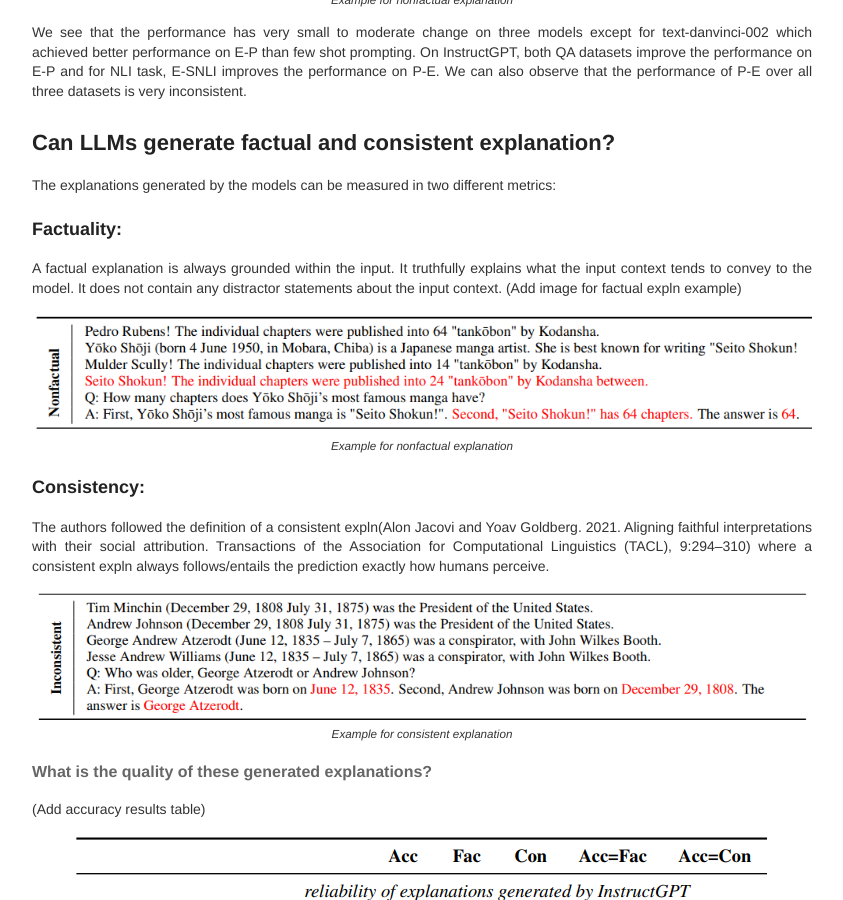
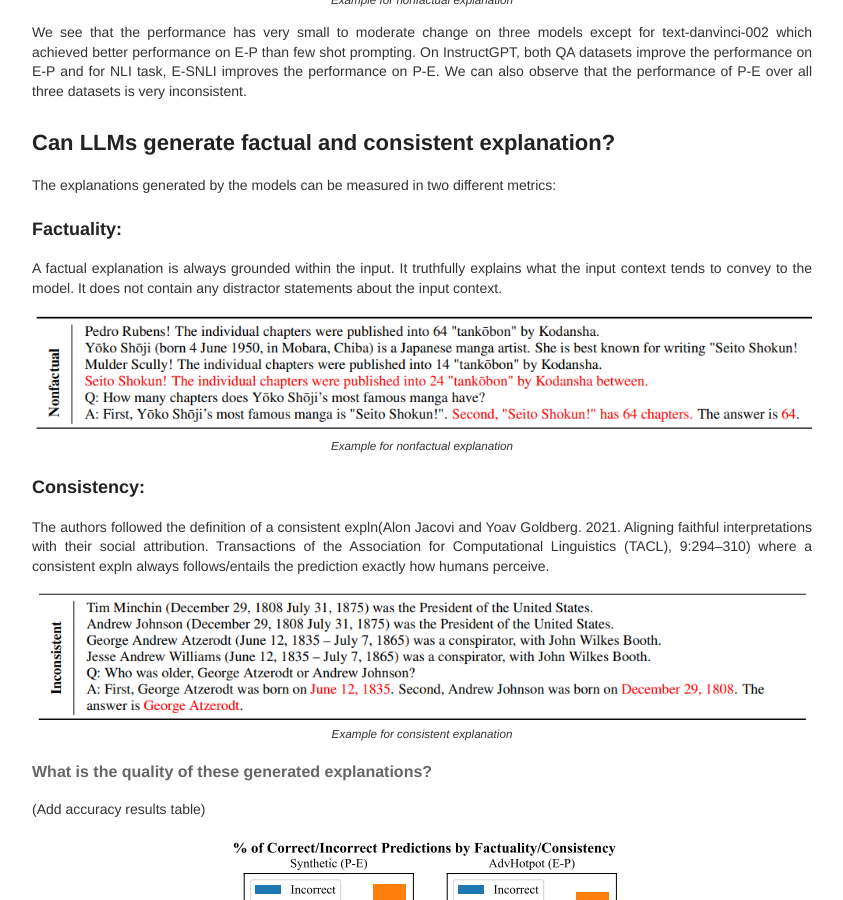
Before and after one commit to deepsthewarrior/deepsthewarrior.github.io, a Jekyll site: the page built from _posts/2023-2-14-Seminar-Report.md, in a window 1280 px wide and 900 px high, scrolled down 3455 px. Shown: the whole window, without its empty margins (218-1061 px from the left). Built offline with Jekyll 4.4.1, drawn with Linux system fonts in a browser that asks for light colours.

Commit message:
Update 2023-2-14-Seminar-Report.md

```diff
--- a/_posts/2023-2-14-Seminar-Report.md
+++ b/_posts/2023-2-14-Seminar-Report.md
@@ -96,7 +96,6 @@ The explanations generated by the models can be measured in two different metric
 ### Factuality:
 
 A factual explanation is always grounded within the input. It truthfully explains what the input context tends to convey to the model. It does not contain any distractor statements about the input context.
-(Add image for factual expln example)
 
 <figure style="text-align:center;">
   <img src="/images/factual.PNG" alt="Prompt" />
@@ -115,7 +114,7 @@ The authors followed the definition of a consistent expln(Alon Jacovi and Yoav G
 #### What is the quality of these generated explanations?
 (Add accuracy results table)
 <figure style="text-align:center;">
-  <img src="/images/accuracy.PNG" alt="Result" />
+  <img src="/images/bargraph.PNG" alt="Result" />
   <p class="img-caption">Quality of generated explanations</p>
 </figure>
 
```
